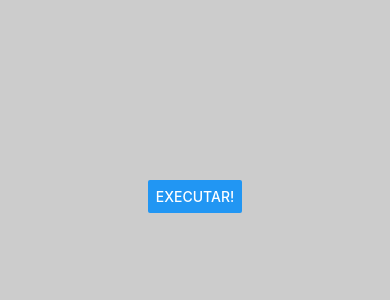
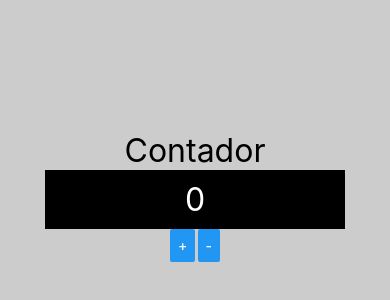
Before and after one commit to Hagleyson/Iniciando-com-react-native, a React Native app: screen / in a window 390 px wide. Shown: the part 226-526 px from the top of the page. Built offline with nearby package versions, Linux system fonts and the light colour scheme.

Commit message:
comunicaçao Direta e Indireta

```diff
--- a/src/App.js
+++ b/src/App.js
@@ -4,13 +4,20 @@ import {View, Text, StyleSheet} from 'react-native';
 // import Comp3, {Comp1, Comp2} from './components/Multi';
 // import MinMax from './components/M-max';
 // import Aleatorio from './components/DesafioAleatorio';
-import Botao from './components/Botao';
+// import Botao from './components/Botao';
+// import Contador from './components/Contador';
+// import Pai from './components/direta/Pai';
+// import Pai2 from './components/indireta/Pai';
+import ContadorV2 from './components/contador/ContadorV2';
 export default function App() {
   return (
     <View style={style.App}>
+      <ContadorV2 />
+      {/*
+      <Pai2 />
+      <Pai />
+      <Contador />
       <Botao />
-
-      {/*
       <Aleatorio min={10} max={20} />
       <MinMax x={35} y={10} />
       <Comp1 />
--- /dev/null
+++ b/src/components/Contador.js
@@ -0,0 +1,20 @@
+import React, {useCallback, useState} from 'react';
+import {Text, Button} from 'react-native';
+import Estilo from './estilo';
+
+export default props => {
+  const [number, setNumber] = useState(0);
+  const incrementar = useCallback(() => {
+    setNumber(number + 1);
+  }, [setNumber, number]);
+  const decrementar = useCallback(() => {
+    setNumber(number - 1);
+  }, [setNumber, number]);
+  return (
+    <>
+      <Text style={Estilo.fontG}>{number}</Text>
+      <Button title="+" onPress={incrementar} />
+      <Button title="+" onPress={decrementar} />
+    </>
+  );
+};
--- /dev/null
+++ b/src/components/contador/ContadorBotoes.js
@@ -0,0 +1,20 @@
+import React from 'react';
+import {View, Button, StyleSheet} from 'react-native';
+export default props => {
+  return (
+    <>
+      <View style={style.Botoes}>
+        <Button title="+" onPress={props.inc} />
+        <Button title="-" onPress={props.dec} />
+      </View>
+    </>
+  );
+};
+
+const style = StyleSheet.create({
+  Botoes: {
+    width: 50,
+    flexDirection: 'row',
+    justifyContent: 'space-between',
+  },
+});
--- /dev/null
+++ b/src/components/contador/ContadorDisplay.js
@@ -0,0 +1,21 @@
+import React from 'react';
+import {View, Text, StyleSheet} from 'react-native';
+import Estilo from '../estilo';
+export default props => {
+  return (
+    <View style={style.Display}>
+      <Text style={[Estilo.fontG, style.DisplayText]}>{props.num}</Text>
+    </View>
+  );
+};
+
+const style = StyleSheet.create({
+  Display: {
+    backgroundColor: '#000',
+    width: 300,
+    padding: 10,
+  },
+  DisplayText: {
+    color: 'white',
+  },
+});
--- /dev/null
+++ b/src/components/contador/ContadorV2.js
@@ -0,0 +1,17 @@
+import React, {useState} from 'react';
+import {Text} from 'react-native';
+import Estilo from '../estilo';
+import ContadorDisplay from './ContadorDisplay';
+import ContadorBotoes from './ContadorBotoes';
+export default props => {
+  const [num, setNum] = useState(0);
+  const inc = () => setNum(num + 1);
+  const dec = () => setNum(num - 1);
+  return (
+    <>
+      <Text style={Estilo.fontG}>Contador</Text>
+      <ContadorDisplay num={num} />
+      <ContadorBotoes inc={inc} dec={dec} />
+    </>
+  );
+};
--- /dev/null
+++ b/src/components/direta/Pai.js
@@ -0,0 +1,8 @@
+import React from 'react';
+
+import Filho from './filho';
+export default props => {
+  let x = 13;
+  let y = 20;
+  return <Filho x={x} y={20} />;
+};
--- /dev/null
+++ b/src/components/indireta/Pai.js
@@ -0,0 +1,16 @@
+import React, {useState} from 'react';
+import {Text} from 'react-native';
+import Filho from './Filho';
+import Estilo from '../estilo';
+export default props => {
+  const [num, setNum] = useState(0);
+  const exibirValor = function (valor) {
+    setNum(valor);
+  };
+  return (
+    <>
+      <Text style={Estilo.fontG}>{num}</Text>
+      <Filho min={10} max={40} funcao={exibirValor} />
+    </>
+  );
+};
```
Also changed, not shown: src/components/direta/Filho.js (added, +11 -0 lines), src/components/indireta/Filho.js (added, +12 -0 lines).
